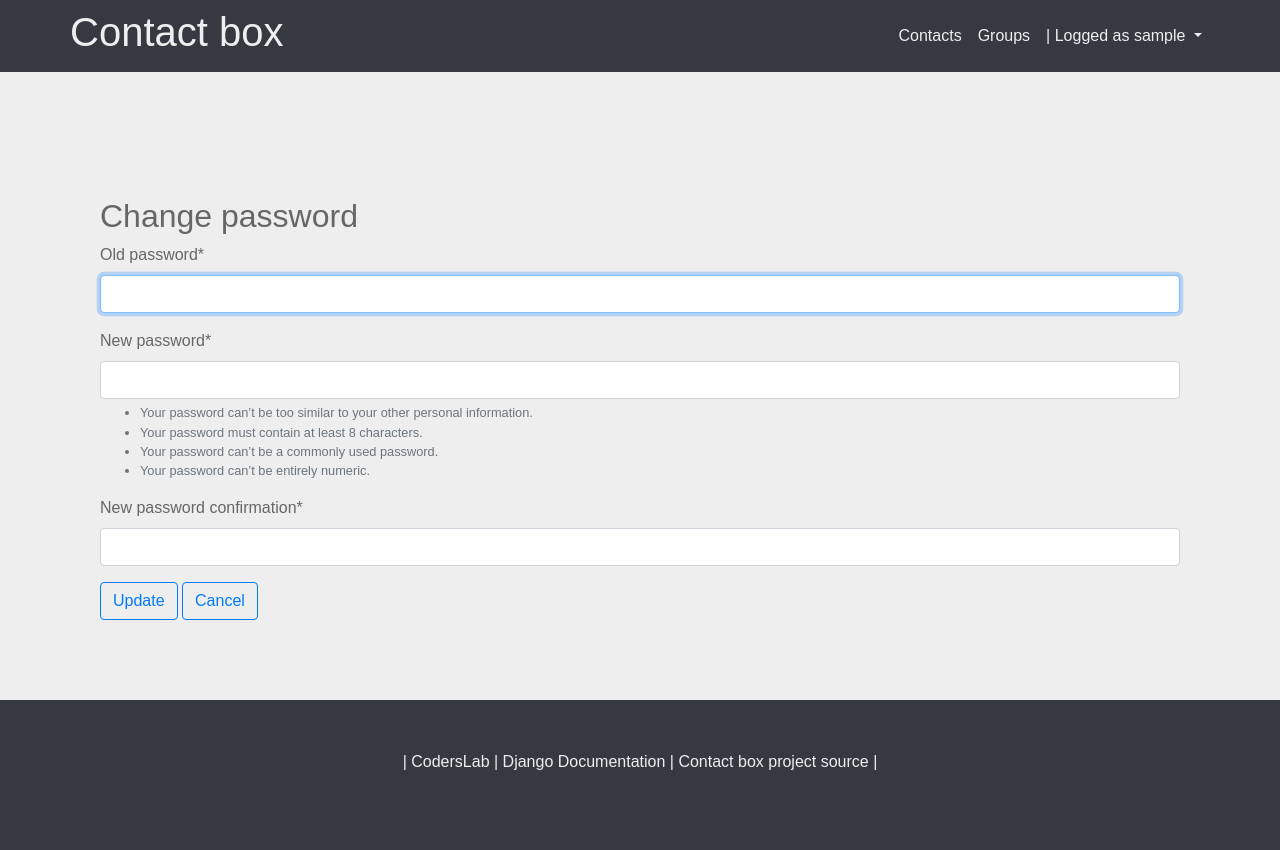
After one commit to ndestrieux/contact_app, a Django app: page /change_password/ in a window 1280 px wide. The commit adds this page. Run offline with Django 3.2, Linux system fonts and the light colour scheme; the visitor is signed in with stand-in values (Sample User, id 1); some libraries are stand-ins or nearby versions.

Commit message:
Password change functionality added

```diff
--- a/contacts/urls.py
+++ b/contacts/urls.py
@@ -18,9 +18,10 @@ from django.contrib import admin
 from django.contrib.auth.views import LogoutView, LoginView
 from django.urls import path
 
-from contacts.settings import DEBUG, STATIC_ROOT
+from contacts.settings import DEBUG
 from contacts_app.views import (
     UserRegistration,
+    PwChange,
     ContactListView, CreateContactView, DeleteContactView, DeleteAddressView,
     DeletePhoneView,
     DeleteEmailView,
@@ -34,6 +35,7 @@ urlpatterns = [
     path('register/', UserRegistration.as_view(), name="register"),
     path('login/', LoginView.as_view(template_name="users/login.html"), name='login'),
     path('logout/', LogoutView.as_view(template_name="users/logged_out.html"), name='logout'),
+    path('change_password/', PwChange.as_view(), name='change-password'),
 
     path('', ContactListView.as_view(), name="contact-list"),
     path('show/<int:pk>', UpdateContactView.as_view(), name="contact-details"),
--- a/contacts_app/forms.py
+++ b/contacts_app/forms.py
@@ -1,11 +1,10 @@
 from django.contrib.auth.forms import UserCreationForm
-from django.contrib.auth.models import User, Group
+from django.contrib.auth.models import User
 from django.core.validators import RegexValidator
 from django import forms
 from extra_views import InlineFormSetFactory
-from phonenumber_field.widgets import PhoneNumberPrefixWidget
 
-from contacts_app.models import Person, Phone, Email, Address, PHONE_TYPE, EMAIL_TYPE
+from contacts_app.models import Person, Phone, Email, Address
 
 
 class UserRegistrationForm(UserCreationForm):
--- a/contacts_app/models.py
+++ b/contacts_app/models.py
@@ -1,4 +1,3 @@
-from django.contrib.auth.models import User
 from django.db import models
 from django_countries.fields import CountryField
 from django_currentuser.db.models import CurrentUserField
--- a/contacts_app/templates/contacts_app/base.html
+++ b/contacts_app/templates/contacts_app/base.html
@@ -50,6 +50,8 @@
                             <span class="caret"></span></a>
                         <ul class="dropdown-menu" role="menu">
                             <li class="dropdown-item nav-item">
+                                <a href="{% url 'change-password' %}" style="color: #666">Change password</a></li>
+                            <li class="dropdown-item nav-item">
                                 <a href="{% url 'logout' %}" style="color: #666">Logout</a></li>
                         </ul>
                     </li>
--- /dev/null
+++ b/contacts_app/templates/users/password_change.html
@@ -0,0 +1,17 @@
+{% extends "contacts_app/base.html" %}
+
+{% load crispy_forms_tags %}
+
+{% block content %}
+
+    <div class="container">
+        <h2>Change password</h2>
+        <form method="post">
+            {{ form|crispy }}
+            <input type="submit" class="btn btn-outline-primary" value="Update">
+            <a href="{% url 'contact-list' %}" class="btn btn-outline-primary">Cancel</a>
+            {% csrf_token %}
+        </form>
+    </div>
+
+{% endblock %}
--- a/contacts_app/views.py
+++ b/contacts_app/views.py
@@ -4,6 +4,7 @@ from django.contrib.messages.views import SuccessMessageMixin
 from django.shortcuts import get_object_or_404
 from django.urls import reverse_lazy
 from django.views.generic import ListView, DetailView, CreateView, UpdateView, DeleteView
+from django.contrib.auth.views import PasswordChangeView
 from extra_views import CreateWithInlinesView, NamedFormsetsMixin, UpdateWithInlinesView
 
 from contacts_app.forms import PersonForm, ContactGroupForm, UserRegistrationForm, PhoneFormSet, \
@@ -20,6 +21,21 @@ class UserRegistration(SuccessMessageMixin, CreateView):
     template_name = 'users/registration.html'
     success_message = "User %(username)s has been registered"
     success_url = reverse_lazy('login')
+
+
+class PwChange(SuccessMessageMixin, PasswordChangeView):
+    template_name = "users/password_change.html"
+    success_url = reverse_lazy("contact-list")
+    success_message = "Password updated"
+
+
+# class PasswordChange(SuccessMessageMixin, UpdateView):
+#     Model = User
+#     form_class = PwChangeForm
+#     template_name = 'password_change'
+#     success_message = "Password updated"
+#     success_url = reverse_lazy('contact-list')
+#     queryset = User.get_username(username)
 
 
 # Formset Success Message Mixin
```
